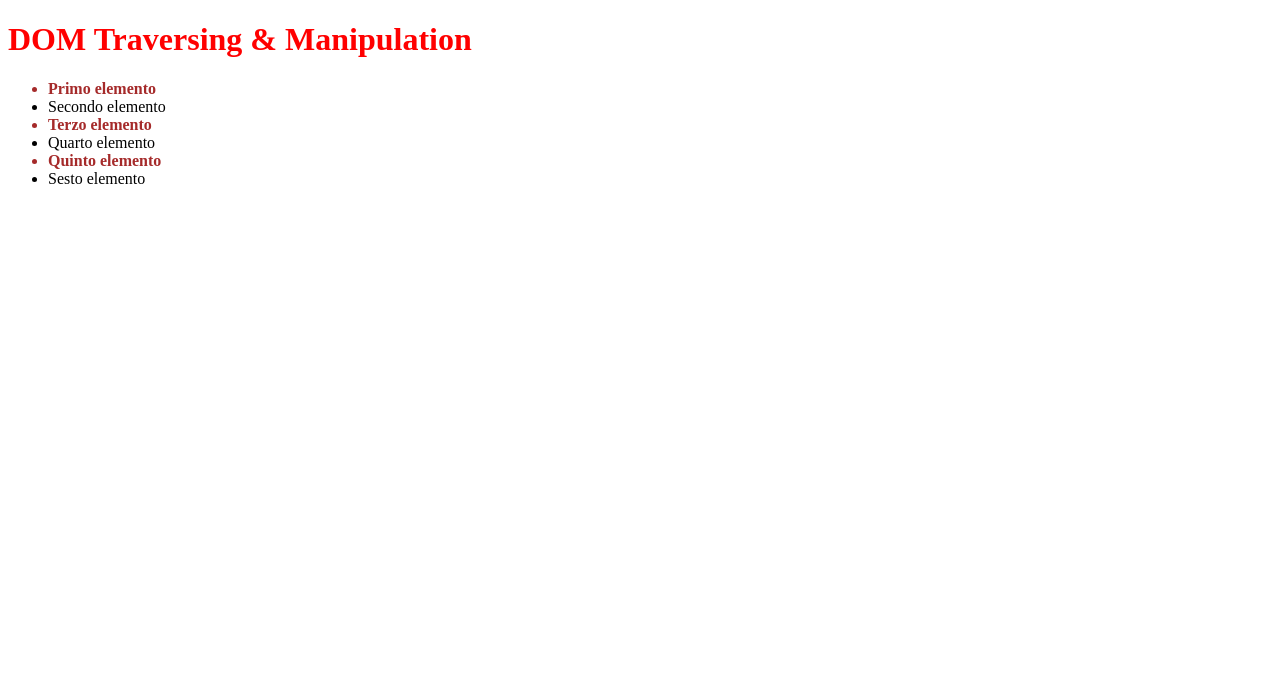
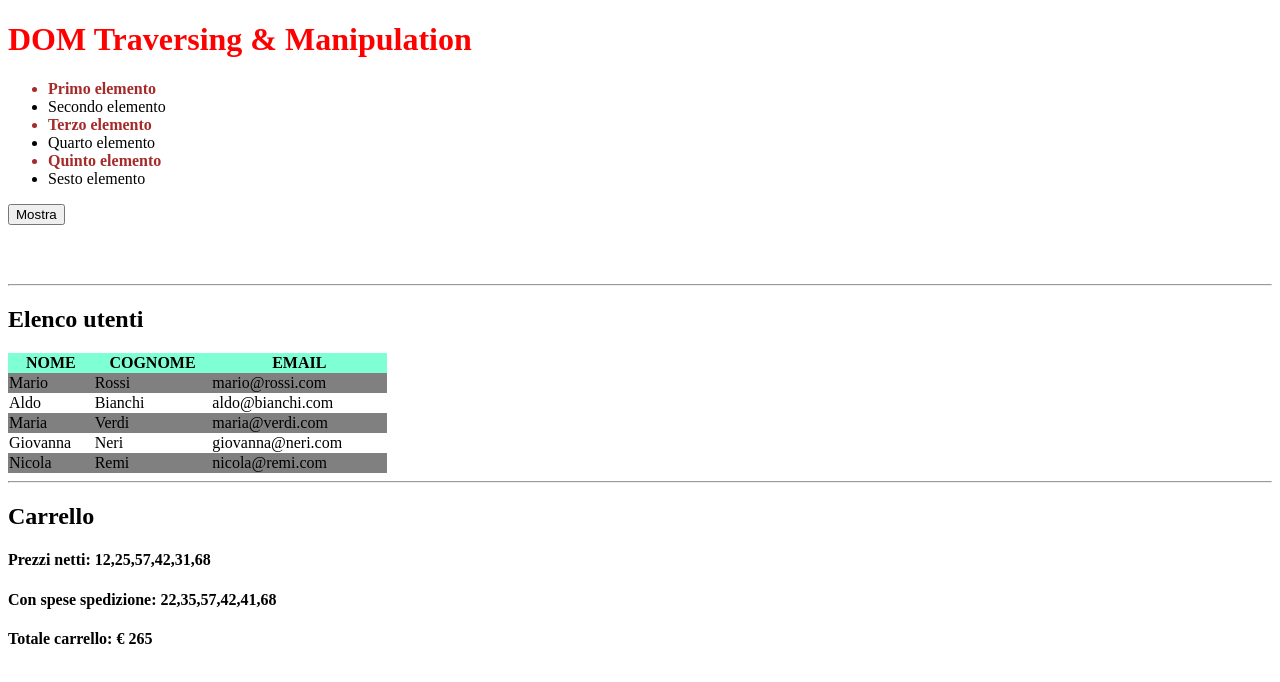
Before and after one commit to dadegi/U1-S3-L2, a plain HTML site: page index.html in a window 1280 px wide. Drawn offline with Linux system fonts and the light colour scheme.

Commit message:
Codice lezione UNIT1 settimana 3 giorno 2

```diff
--- a/assets/css/style.css
+++ b/assets/css/style.css
@@ -1,3 +1,16 @@
 #list li:nth-child(odd) {
 	color: green;
 }
+
+table {
+	border-collapse: collapse;
+	width: 30%;
+}
+
+thead tr {
+	background-color: aquamarine;
+}
+
+tbody tr:nth-child(odd) {
+	background-color: gray;
+}
--- a/assets/js/script.js
+++ b/assets/js/script.js
@@ -1,10 +1,103 @@
 const title = document.querySelector('h1');
 const list = document.querySelector('#list');
 const odddLi = list.querySelectorAll('#list li:nth-child(odd)');
+const hidden = document.getElementById('hidden');
+const show = document.getElementById('show');
+const tableBody = document.getElementById('users');
+const realPrice = document.getElementById('realPrice');
+const majorPrice = document.getElementById('majorPrice');
+const totalPrice = document.getElementById('totalPrice');
+
+const persons = [
+	{
+		name: 'Mario',
+		surname: 'Rossi',
+		email: 'mario@rossi.com',
+	},
+	{
+		name: 'Aldo',
+		surname: 'Bianchi',
+		email: 'aldo@bianchi.com',
+	},
+	{
+		name: 'Maria',
+		surname: 'Verdi',
+		email: 'maria@verdi.com',
+	},
+	{
+		name: 'Giovanna',
+		surname: 'Neri',
+		email: 'giovanna@neri.com',
+	},
+	{
+		name: 'Nicola',
+		surname: 'Remi',
+		email: 'nicola@remi.com',
+	},
+];
+
+const arrayPrices = [12, 25, 57, 42, 31, 68];
+let deliveryPrice = 10;
+let cart = [];
+let total = 0;
+
 console.log(title);
 console.log(odddLi);
 
-title.style.color = 'red';
+document.addEventListener('DOMContentLoaded', init());
+
+function init() {
+	title.style.color = 'red';
+	hidden.style.visibility = 'hidden';
+	showElement();
+	printUsersList();
+	createCart();
+	totalCart();
+}
 
 odddLi.forEach(item => (item.style.color = 'brown'));
 odddLi.forEach(item => (item.style.fontWeight = 'bold'));
+
+function showElement() {
+	show.addEventListener('click', function(e) {
+        e.preventDefault();
+        shownElement();
+    });
+}
+
+function shownElement() {
+	hidden.style.visibility = 'visible';
+}
+
+function printUsersList() {
+	persons.forEach(element => {
+		const tdUserName = document.createElement('td');
+		tdUserName.innerText = element.name;
+		const tdUserSurname = document.createElement('td');
+		tdUserSurname.innerText = element.surname;
+		const tdUserEmail = document.createElement('td');
+		tdUserEmail.innerText = element.email;
+		const trUser = document.createElement('tr');
+		trUser.appendChild(tdUserName);
+		trUser.appendChild(tdUserSurname);
+		trUser.appendChild(tdUserEmail);
+		tableBody.appendChild(trUser);
+	});
+}
+
+function createCart() {
+	cart = arrayPrices.map(element => {
+		if (element < 40) {
+			element = element + deliveryPrice;
+		}
+		return element;
+	});
+}
+
+function totalCart() {
+	total = cart.reduce((sum, item) => sum + item, 0);
+}
+
+realPrice.innerText = `Prezzi netti: ${arrayPrices}`;
+majorPrice.innerText = `Con spese spedizione: ${cart}`;
+totalPrice.innerText = `Totale carrello: € ${total}`;
--- a/index.html
+++ b/index.html
@@ -18,6 +18,31 @@
 			<li>Sesto elemento</li>
 		</ul>
 
+		<button type="button" id="show">Mostra</button>
+		<h3 id="hidden">Ero un h3 nascosto</h3>
+
+		<hr />
+
+		<h2>Elenco utenti</h2>
+		<table>
+			<thead>
+				<tr>
+					<th>NOME</th>
+					<th>COGNOME</th>
+					<th>EMAIL</th>
+				</tr>
+			</thead>
+			<tbody id="users"></tbody>
+		</table>
+
+		<hr />
+
+		<h2>Carrello</h2>
+
+		<h4 id="realPrice"></h4>
+		<h4 id="majorPrice"></h4>
+		<h4 id="totalPrice"></h4>
+
 		<script src="assets/js/script.js"></script>
 	</body>
 </html>
```
